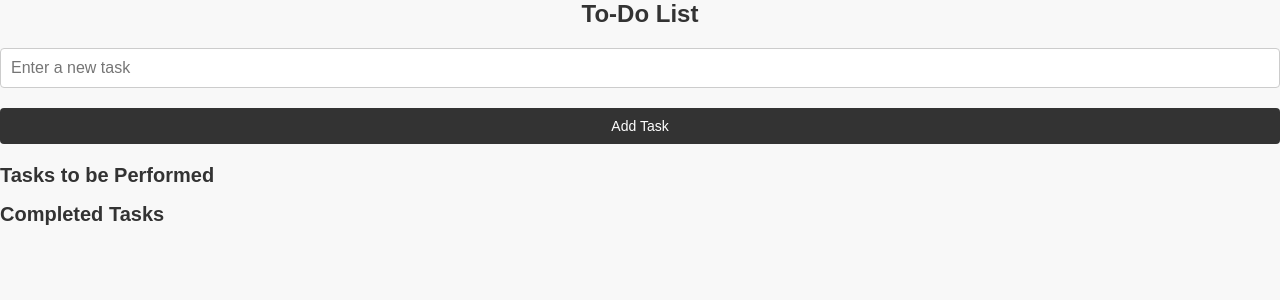
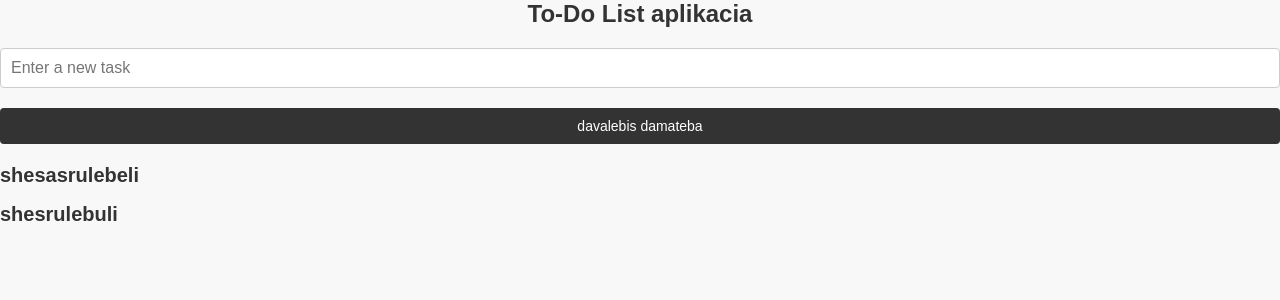
Before and after one commit to GYRAG/to-do-list-app, a React (Create React App) app: page / in a window 1280 px wide. Shown: the top 300 px of the page. Built offline with nearby package versions, Linux system fonts and the light colour scheme.

Commit message:
Add files via upload

```diff
--- a/src/App.jsx
+++ b/src/App.jsx
@@ -46,34 +46,34 @@ function TodoList() {
 
   return (
     <div>
-      <h1>To-Do List</h1>
+      <h1>To-Do List aplikacia</h1>
 
       <form onSubmit={handleNewTask}>
         <input type="text" name="task" placeholder="Enter a new task" />
-        <button type="submit">Add Task</button>
+        <button type="submit">davalebis damateba</button>
       </form>
 
       <div>
-        <h2>Tasks to be Performed</h2>
+        <h2>shesasrulebeli</h2>
         <ul>
           {tasks.map((task) => (
             <li key={task.id}>
               {task.name}
-              <button onClick={() => handleTaskComplete(task.id)}>Finish</button>
-              <button onClick={() => handleDeleteTask(task.id, false)}>Delete</button>
+              <button onClick={() => handleTaskComplete(task.id)}>dasruleba</button>
+              <button onClick={() => handleDeleteTask(task.id, false)}>washla</button>
             </li>
           ))}
         </ul>
       </div>
 
       <div>
-        <h2>Completed Tasks</h2>
+        <h2>shesrulebuli</h2>
         <ul>
           {completedTasks.map((task) => (
             <li key={task.id}>
               {task.name}
-              <button onClick={() => handleDeleteTask(task.id, true)}>Delete</button>
-              <button onClick={() => handleMoveToTodo(task.id)}>Move to To-Do</button>
+              <button onClick={() => handleDeleteTask(task.id, true)}>washla</button>
+              <button onClick={() => handleMoveToTodo(task.id)}>dasasrulebelshi gadatana</button>
             </li>
           ))}
         </ul>
```
